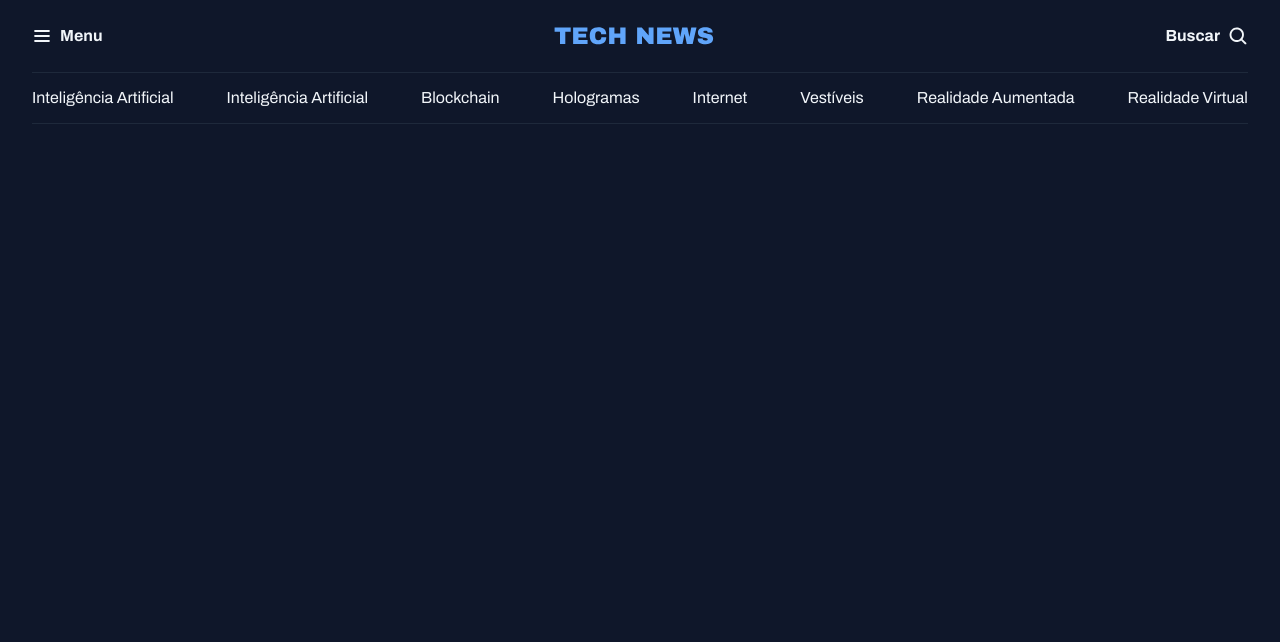
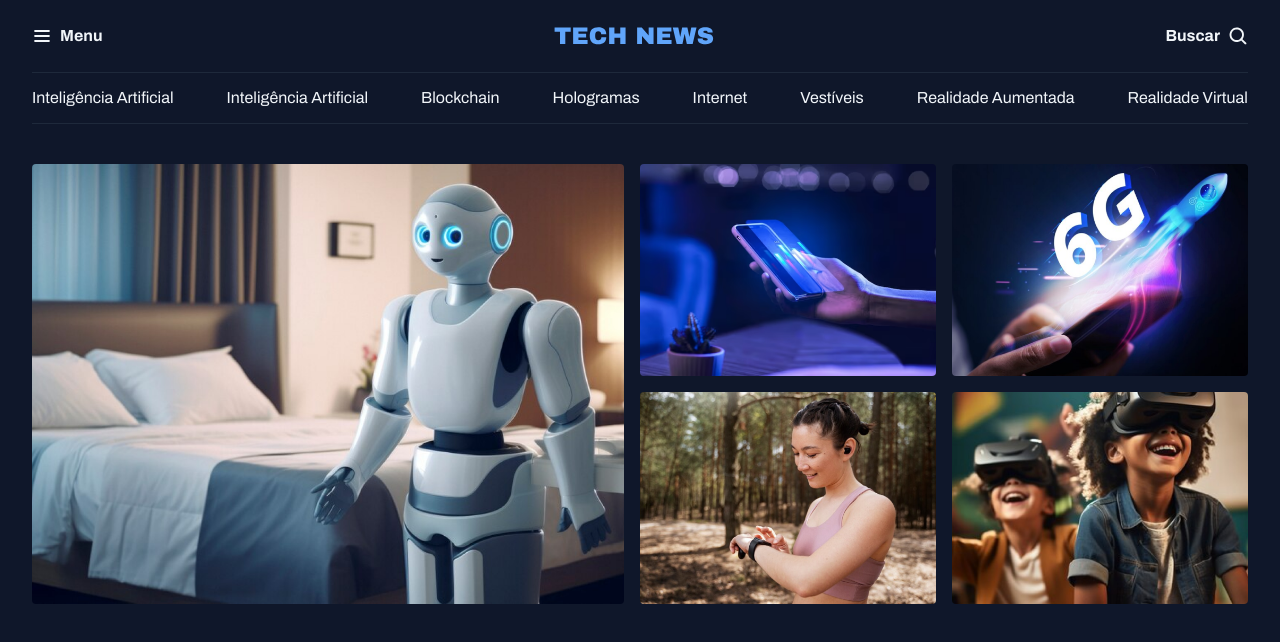
Before and after one commit to BrenonDev/tech-news, a plain HTML site: page index.html in a window 1280 px wide. Drawn offline with Linux system fonts and the light colour scheme.

Commit message:
estruturação da seção destaques

```diff
--- a/index.html
+++ b/index.html
@@ -12,7 +12,7 @@
     <link href="https://fonts.googleapis.com/css2?family=Archivo:ital,wght@0,100..900;1,100..900&family=Roboto+Mono:ital,wght@0,100..700;1,100..700&display=swap" rel="stylesheet">
 </head>
 <body>
-    <header class="container">
+    <header class="grid container">
         <nav id="primary" class="grid grid-flow-column">
             <div>
                 <img src="assets/icons/List.svg" alt="ícone de lista">
@@ -37,5 +37,16 @@
             <a href="#">Realidade  Virtual</a>
         </nav>
     </header>
+    <main class="grid container">
+        <section id="featured" class="grid grid-flow-column gap-16">
+            <div><img src="assets/images/Image 01.png" alt=""></div>
+            <div class="grid grid-2-columns gap-16">
+                <div><img src="assets/images/Image 02.png" alt=""></div>
+                <div><img src="assets/images/Image 03.png" alt=""></div>
+                <div><img src="assets/images/Image 04.png" alt=""></div>
+                <div><img src="assets/images/Image 05.png" alt=""></div>
+            </div>
+        </section>
+    </main>
 </body>
 </html>
--- a/styles/global.css
+++ b/styles/global.css
@@ -42,16 +42,16 @@ h1, h2, h3 {
     font: inherit;
 }
 
+img {
+    max-width: 100%;
+}
+
 .container {
     max-width: 1280px;
     padding-inline: 32px;
     margin-inline: auto;
 }
 
-.grid{
-    display: grid;
+main {
+    margin-top: 40px;
 }
-
-.grid-flow-column {
-    grid-auto-flow: column;
-}
--- a/styles/index.css
+++ b/styles/index.css
@@ -1,2 +1,4 @@
 @import url(global.css);
+@import url(utility.css);
 @import url(header.css);
+@import url(sections.css);
--- /dev/null
+++ b/styles/sections.css
@@ -0,0 +1,7 @@
+#featured {
+    img {
+        height: 100%;
+        object-fit: cover;
+        border-radius: 4px;
+    }
+}
--- /dev/null
+++ b/styles/utility.css
@@ -0,0 +1,15 @@
+.grid{
+    display: grid;
+}
+
+.grid-flow-column {
+    grid-auto-flow: column;
+}
+
+.grid-2-columns {
+    grid-template-columns: 1fr 1fr;
+}
+
+.gap-16 {
+    gap: 16px;
+}
```
